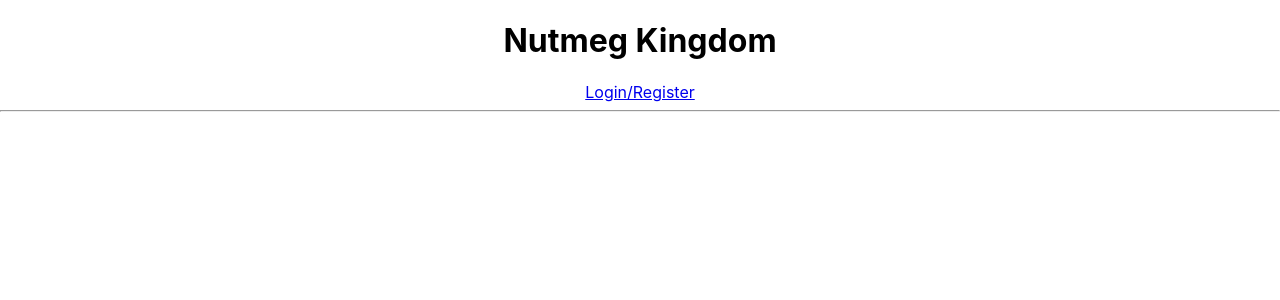
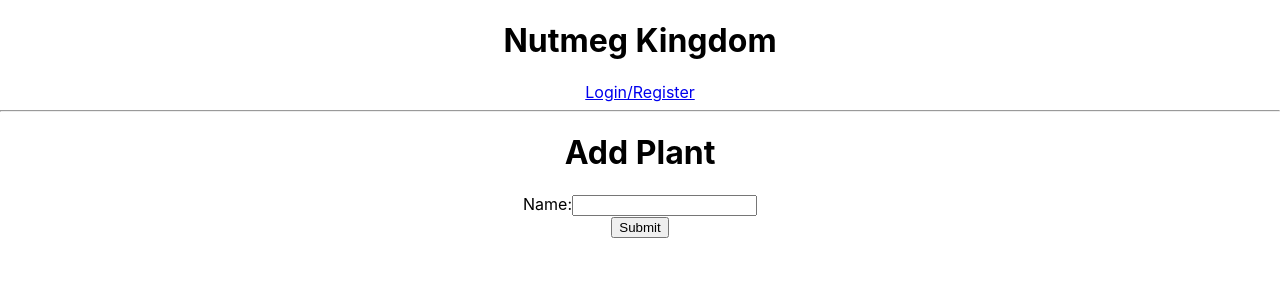
Before and after one commit to erik-eyler/Nutmeg-Kingdom, a React (Create React App) app in the folder client/: page /plants/new in a window 1280 px wide. Shown: the top 300 px of the page. Built offline with nearby package versions, Linux system fonts and the light colour scheme; no server answers.

Commit message:
PlantCreate.jsx almost finished, need to add plant dates and img later

```diff
--- a/client/src/screens/PlantCreate.jsx
+++ b/client/src/screens/PlantCreate.jsx
@@ -1,7 +1,33 @@
-export default function PlantCreate() {
+import { useState } from 'react';
+
+export default function PlantCreate(props) {
+  const [formData, setFormData] = useState({
+    name: '',
+  });
+  const { name } = formData;
+  const { handlePlantCreate } = props;
+
+  const handleChange = (e) => {
+    const { value } = e.target;
+    setFormData({
+      name: value,
+    });
+  };
+
   return (
-    <div>
-
-    </div>
-  )
+    <form
+      onSubmit={(e) => {
+        e.preventDefault();
+        handlePlantCreate(formData);
+      }}
+    >
+      <h1>Add Plant</h1>
+      <label>
+        Name:
+        <input type='text' value={name} onChange={handleChange} />
+      </label>
+      <br />
+      <button>Submit</button>
+    </form>
+  );
 }
```
